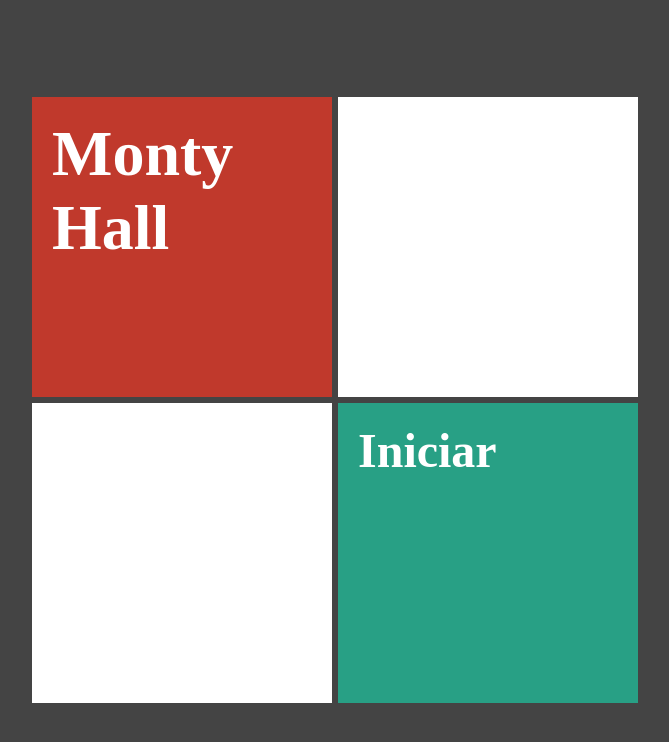
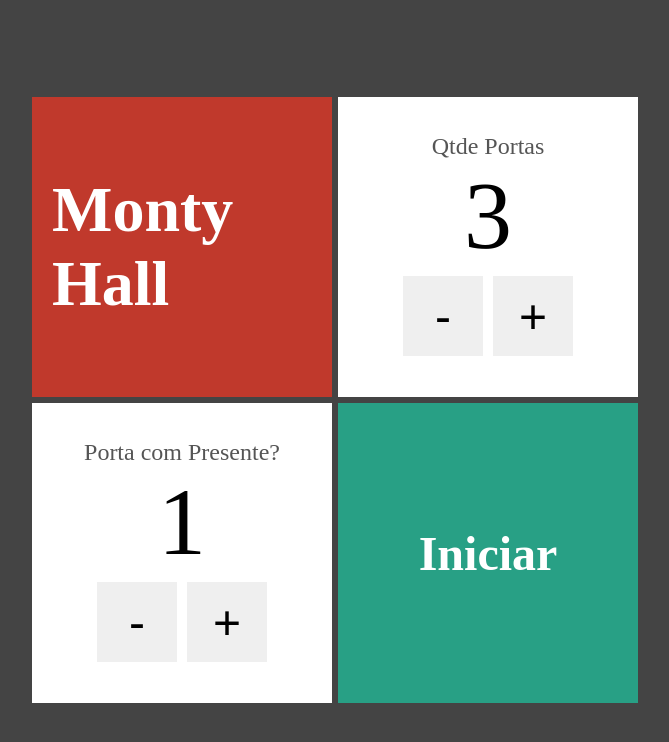
Before and after one commit to nina0-0nina/Curso_nextjs, a Next.js app in the folder curso-nextjs/portas/: page / in a window 1280 px wide. Shown: the top 742 px of the page, without its empty margins (305-974 px from the left). Built offline with nearby package versions, Linux system fonts and the light colour scheme.

Commit message:
Finalizando o formulário

```diff
--- a/curso-nextjs/portas/components/EntradaNumerica.tsx
+++ b/curso-nextjs/portas/components/EntradaNumerica.tsx
@@ -8,10 +8,19 @@ interface EntradaNumerica {
 }
 
 export default function EntradaNunerica(props: EntradaNumerica) {
+
+    const dec = () => props.onChange(props.value - 1)
+    const inc = () => props.onChange(props.value + 1)
+
     return(
         <div className={styles.entradaNumerica}>
             <span className={styles.text}>{props.text}</span>
             <span className={styles.value}>{props.value}</span>
+
+            <div className={styles.botoes}>
+                <button className={styles.btn} onClick={dec}>-</button>
+                <button className={styles.btn} onClick={inc}>+</button>
+            </div>
         </div>
     )
 }
--- a/curso-nextjs/portas/src/pages/index.tsx
+++ b/curso-nextjs/portas/src/pages/index.tsx
@@ -8,6 +8,7 @@ import { useState } from "react";
 export default function Formulario() {
 
   const [qtdePortas, setQtdePortas] = useState(3)
+  const [comPresente, setComPresente] = useState(1)
 
   return (
     <div className={styles.formulario}>
@@ -24,9 +25,14 @@ export default function Formulario() {
       </div>
 
       <div>
-        <Cartao></Cartao>
+        <Cartao>
+          <EntradaNumerica
+              text='Porta com Presente?'
+              value={comPresente}
+              onChange={novaPortaComPresente => setComPresente(novaPortaComPresente)}/>
+        </Cartao>
         <Cartao bgcolor="#28a085">
-          <Link href={`/jogo/4/2`}>
+          <Link href={`/jogo/${qtdePortas}/${comPresente}`}>
             <h2 className={styles.link}>Iniciar</h2>
           </Link>
         </Cartao>
--- a/curso-nextjs/portas/src/styles/Cartao.module.css
+++ b/curso-nextjs/portas/src/styles/Cartao.module.css
@@ -7,4 +7,7 @@
     padding: 20px;
     margin: 3px;
 
+    justify-content: center;
+    align-items: center;
+
 }
--- a/curso-nextjs/portas/src/styles/EntradaNumerica.module.css
+++ b/curso-nextjs/portas/src/styles/EntradaNumerica.module.css
@@ -1,3 +1,32 @@
 .entradaNumerica {
+    display: flex;
+    flex: 1;
+    flex-direction: column;
+    align-items: center;
+    justify-content: center;
+    color: #000;
+}
 
+.text {
+    color: #555;
+    font-size: 1.5rem;
 }
+
+.value {
+    font-size: 6rem;
+}
+
+.botoes {
+    display: flex;
+}
+
+.btn {
+    display: flex;
+    justify-content: center;
+    align-items: center;
+    font-size: 3rem;
+    height: 80px;
+    width: 80px;
+    margin: 5px;
+    border: none;
+}
--- a/curso-nextjs/portas/src/styles/Formulario.module.css
+++ b/curso-nextjs/portas/src/styles/Formulario.module.css
@@ -12,9 +12,10 @@
 
 .link {
     display: flex;
+    flex: 1;
     justify-content: center;
     align-items: center;
-    flex: 1;
+
     margin: 0;
     cursor: pointer;
 }
```
